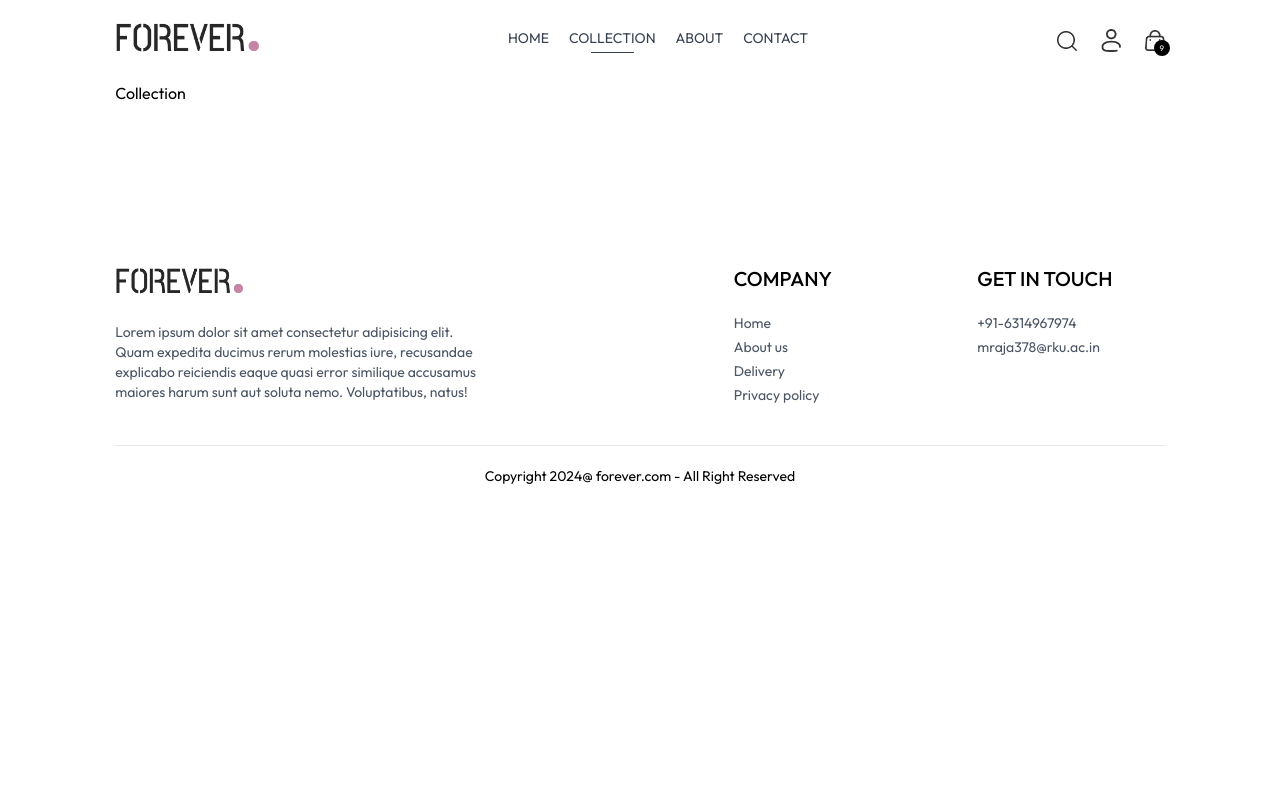
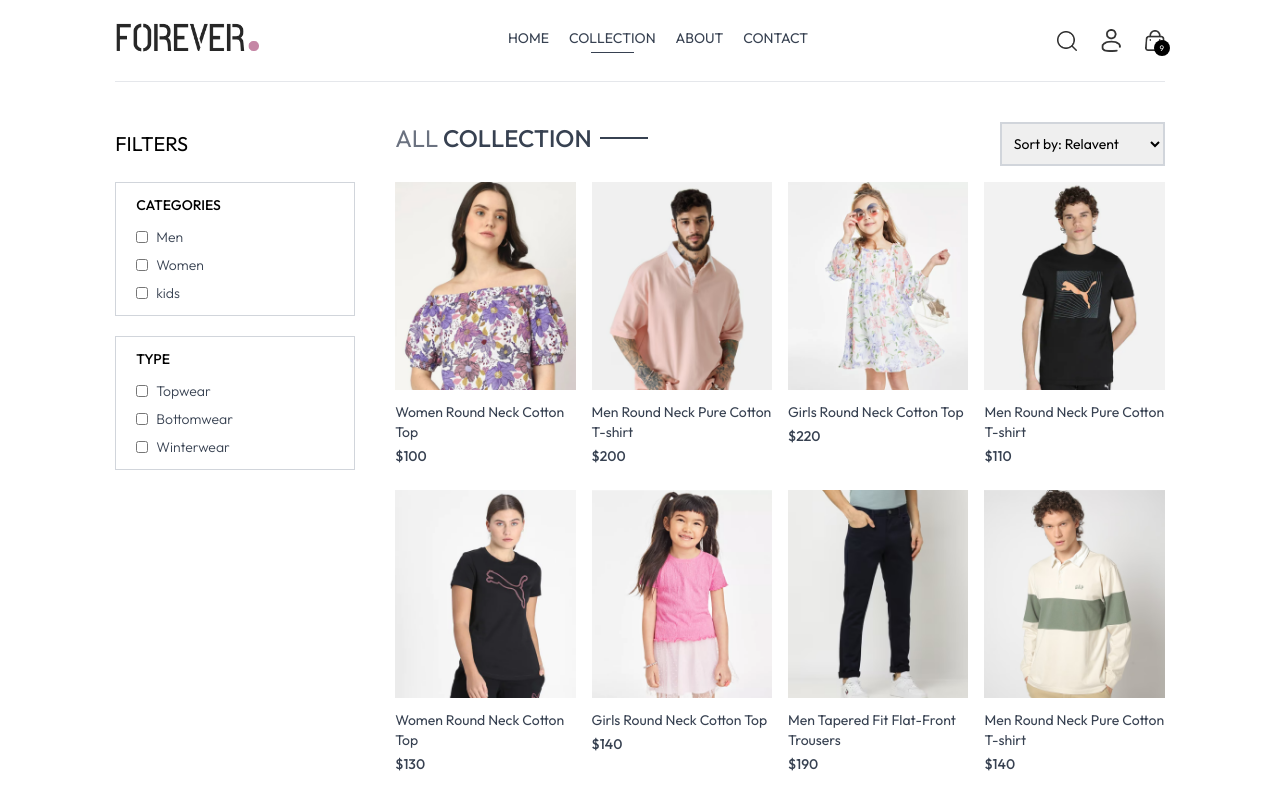
Before and after one commit to ashimraja/ecommerce, a React (Create React App) app in the folder frontend/: page /collection in a window 1280 px wide. Shown: the top 796 px of the page. Built offline with nearby package versions, Linux system fonts and the light colour scheme.

Commit message:
Collection page

```diff
--- a/frontend/src/pages/Collection.jsx
+++ b/frontend/src/pages/Collection.jsx
@@ -1,8 +1,135 @@
-import React from 'react'
+import React, { useContext, useEffect, useState } from 'react'
+import { ShopContext } from '../context/ShopContext';
+import { assets } from '../assests/assets';
+import Title from '../components/Title';
+import ProductItem from '../components/ProductItem';
 
 const Collection = () => {
+
+  const {products} = useContext(ShopContext);
+  const [showFilter,setShowFilter] = useState(false);
+  const [filterProducts, setFilterProducts] = useState([]);
+  const [category,setCategory] = useState([]);
+  const [subCategory, setSubCategory] = useState([]);
+  const [sortType, setSortType] = useState('relevent');
+
+  const toggleCategory=(e)=>{
+    if(category.includes(e.target.value)){
+      setCategory(prev=>prev.filter(item=>item!==e.target.value))
+    }
+    else{
+      setCategory(prev=>[...prev,e.target.value])
+    }
+  }
+  const toggleSubCategory=(e)=>{
+    if(subCategory.includes(e.target.value)){
+      setSubCategory(prev=>prev.filter(item=>item!==e.target.value))
+    }
+    else{
+      setSubCategory(prev=>[...prev,e.target.value])
+    }
+  }
+
+  const applyFilter = ()=>{
+    let productsCopy = products.slice();
+    if(category.length>0){
+      productsCopy = productsCopy.filter(item=> category.includes(item.category))
+    }
+    if (subCategory.length>0){
+      productsCopy = productsCopy.filter(item=> subCategory.includes(item.subCategory))
+    }
+    setFilterProducts(productsCopy);
+  }
+
+  const sortProduct=()=>{
+    let fpCopy = filterProducts.slice();
+    switch(sortType){
+      case 'low-high':
+        setFilterProducts(fpCopy.sort((a,b)=>a.price-b.price));
+        break;
+
+      case 'high-low':
+        setFilterProducts(fpCopy.sort((a,b)=>b.price-a.price));
+        break;
+
+      default:
+        applyFilter();
+        break;
+    }
+  }
+
+  useEffect(()=>{
+    applyFilter()
+  },[category, subCategory])
+
+  useEffect(()=>{
+    sortProduct();
+  },[sortType])
+
   return (
-    <div>Collection</div>
+    <div className='flex flex-col sm:flex-row gap-1 sm:gap-10 pt-10 border-t'>
+      {/* filter option */}
+      <div className='min-w-60'>
+        <p onClick={()=>setShowFilter(!showFilter)} className='my-2 text-xl flex items-center cursor-pointer gap-2'>FILTERS
+        <img className={`h-3 sm:hidden ${showFilter ? 'rotate-90' : ''}`} src={assets.dropdown_icon} alt="" />
+        </p>
+
+        {/* Category Filter */}
+        <div className={`border border-gray-300 pl-5 py-3 mt-6 ${showFilter ? '' :'hidden'} sm:block`}>
+          <p className='mb-3 text-sm font-medium'>CATEGORIES</p>
+          <div className="flex flex-col gap-2 text-sm font-light text-gray-700">
+            <p className='flex gap-2'>
+              <input className='w-3' type="checkbox" value={'Men'} onChange={toggleCategory}/>Men
+            </p>
+            <p className='flex gap-2'>
+              <input className='w-3' type="checkbox" value={'Women'} onChange={toggleCategory}/>Women
+            </p>
+            <p className='flex gap-2'>
+              <input className='w-3' type="checkbox" value={'Kids'} onChange={toggleCategory}/>kids
+            </p>
+          </div>
+        </div>
+        {/* SubCategory filter */}
+        <div className={`border border-gray-300 pl-5 py-3 my-5 ${showFilter ? '' :'hidden'} sm:block`}>
+          <p className='mb-3 text-sm font-medium'>TYPE</p>
+          <div className="flex flex-col gap-2 text-sm font-light text-gray-700">
+            <p className='flex gap-2'>
+              <input className='w-3' type="checkbox" value={'Topwear'} onChange={toggleSubCategory}/>Topwear
+            </p>
+            <p className='flex gap-2'>
+              <input className='w-3' type="checkbox" value={'Bottomwear'} onChange={toggleSubCategory}/>Bottomwear
+            </p>
+            <p className='flex gap-2'>
+              <input className='w-3' type="checkbox" value={'Winterwear'} onChange={toggleSubCategory}/>Winterwear
+            </p>
+          </div>
+        </div>
+      </div>
+
+
+      {/* Right Side */}
+      <div className="flex-1">
+        <div className="flex justify-between text-base sm:text-2xl mb-4">
+          <Title text1={'ALL'} text2={'COLLECTION'}/>
+          {/* product sort */}
+          <select onChange={(e)=>setSortType(e.target.value)} className='border-2 border-gray-300 text-sm px-2'>
+            <option value="relevant">Sort by: Relavent</option>
+            <option value="low-high">Sort by: Low to High</option>
+            <option value="high-low">Sort by: High to Low</option>
+          </select>
+        </div>
+
+        {/* Map Products */}
+        <div className="grid grid-cols-2 md:grid-cols-3 lg:grid-cols-4 gap-4 gap-y-6">
+          {
+            filterProducts.map((item,index)=>(
+              <ProductItem key={index} id={item._id} name={item.name} price={item.price} image={item.image}/>
+            ))
+          }
+        </div>
+      </div>
+
+    </div>
   )
 }
 
```
